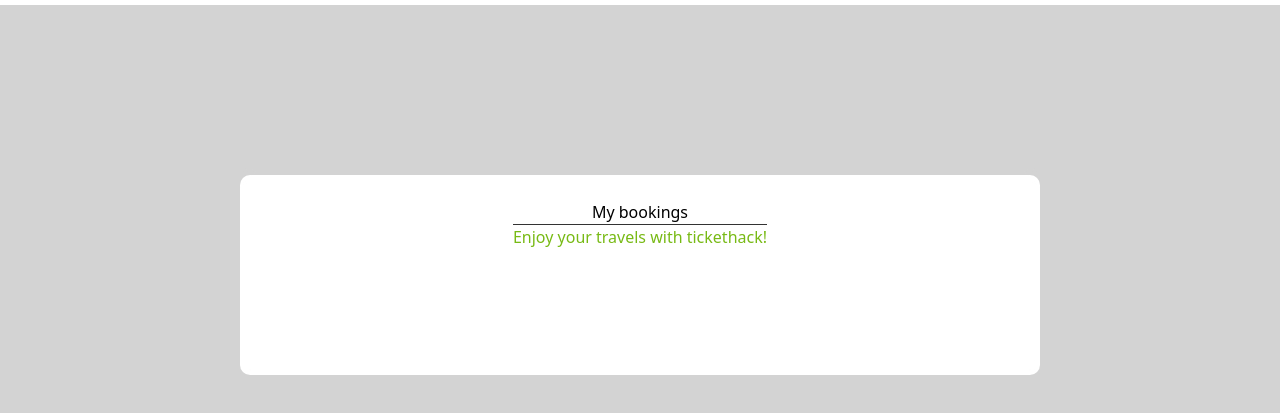
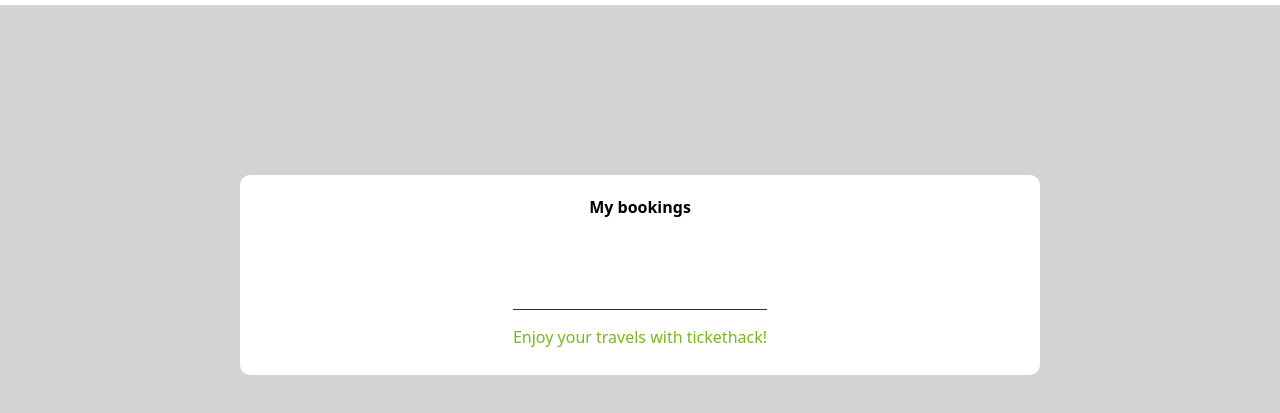
Before and after one commit to thombougithub/tickethack-frontend, a plain HTML site: page bookings.html in a window 1280 px wide. Shown: the part 81-494 px from the top of the page. Drawn offline with nearby package versions, Linux system fonts and the light colour scheme.

Commit message:
small changes

```diff
--- a/bookings.html
+++ b/bookings.html
@@ -19,8 +19,8 @@
       <content id="contentBookingPage">
         <div id="containers_booking">
            <div class="container_booking">
-            <p>My bookings</p>
-            <div>
+            <p class="mybookingsblack">My bookings</p>
+            <div class="textbooking">
             <hr  style="height:1px;border:none;color:#333;background-color:#333;">
             <h6 class="enjoy">Enjoy your travels with tickethack!</h6>
             </div>
--- a/script.js
+++ b/script.js
@@ -26,4 +26,4 @@ function displayResult(){
         }
     })
 }
-document;querySelector('#btn_search').addEventListener('click',displayResult)
+document.querySelector('#btn_search').addEventListener('click',displayResult)
--- a/style.css
+++ b/style.css
@@ -123,6 +123,16 @@ h6.enjoy{
     height: 350px;
     margin-top: 170px;
 }
+.textbooking{
+    padding-top: 90px;
+}
+.mybookingsblack{
+    color: black;
+    font-weight: bold;
+}
+.enjoy{
+    padding-top: 15px;
+}
 .container_booking{
     width: 800px;
     height: 200px;
@@ -131,7 +141,7 @@ h6.enjoy{
     display: flex;
     flex-direction: column;
     align-items: center;
-    padding-top: 25px;
+    padding-top: 20px;
 }
 .container_home{
     width: 250px;
```
